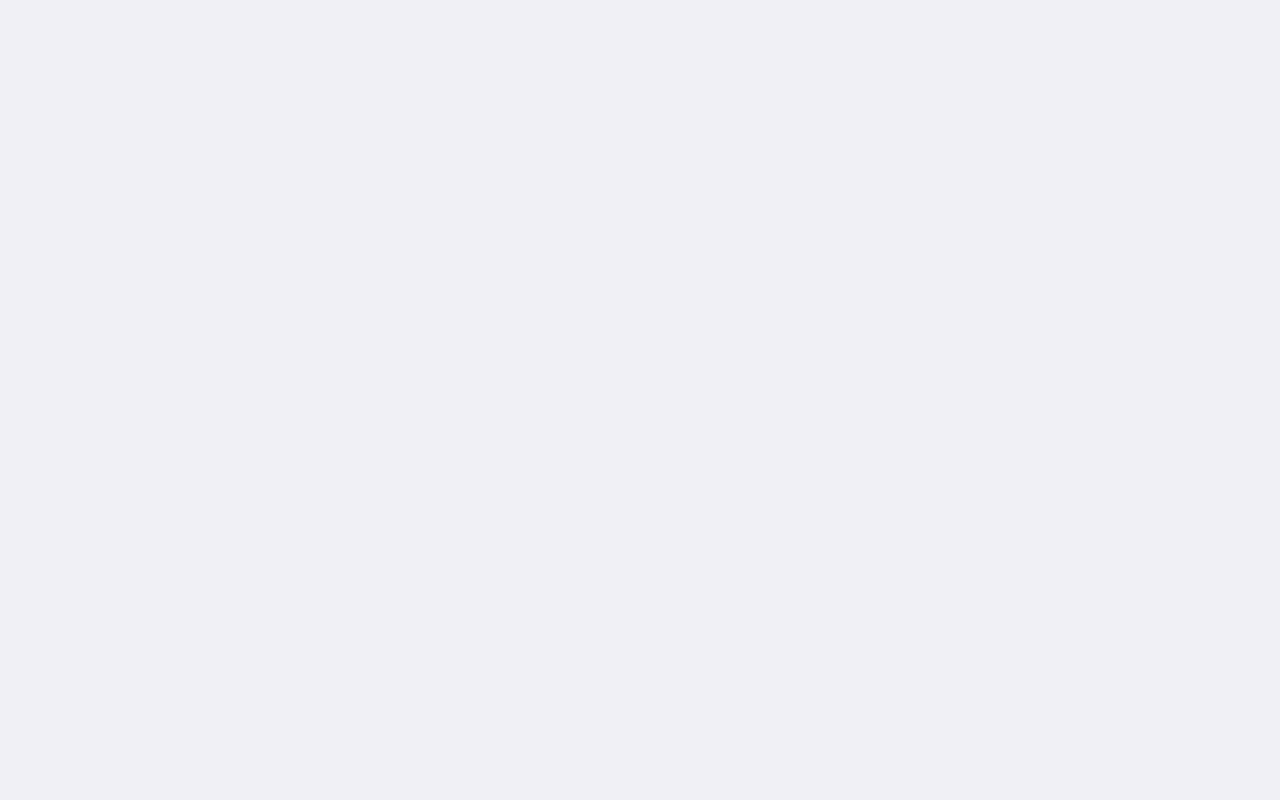
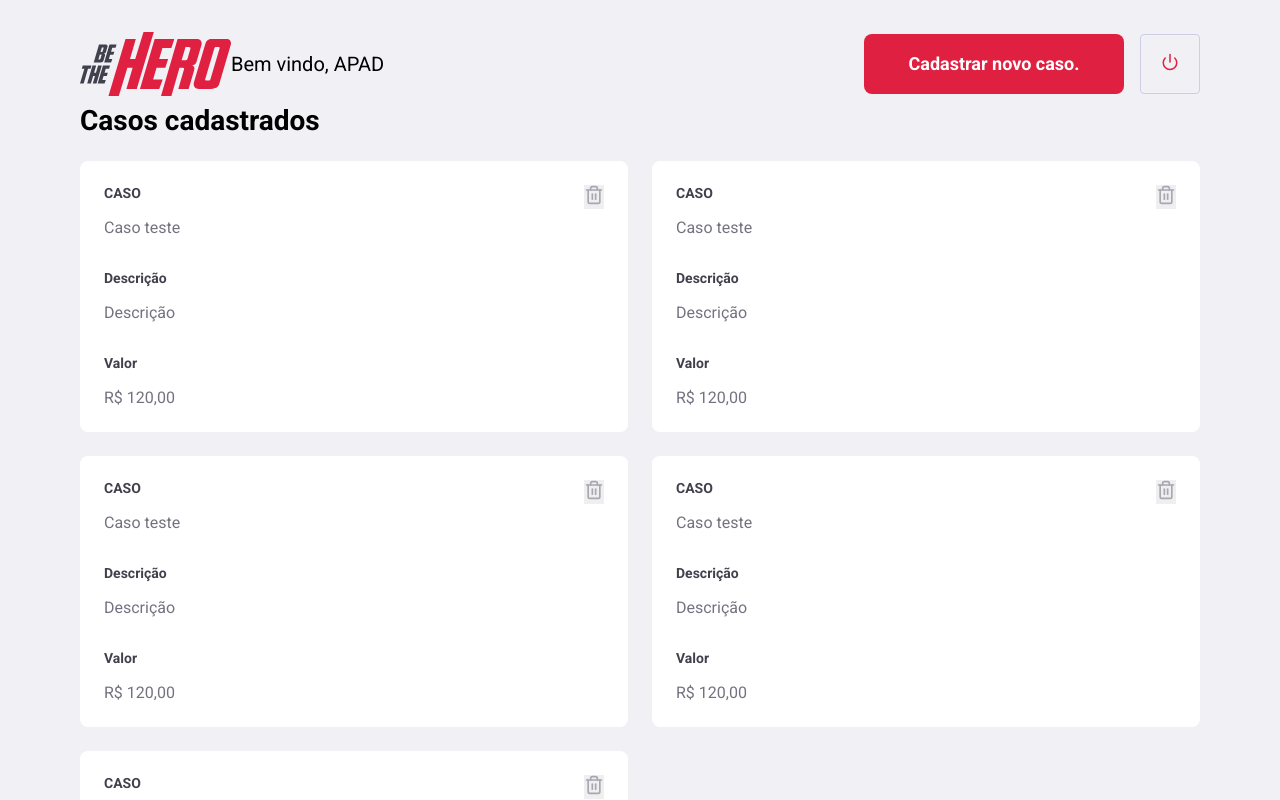
Before and after one commit to elcarvalho/oministack-eleven-bethehero, a React (Create React App) app in the folder frontend/: page /profile in a window 1280 px wide. Shown: the top 800 px of the page. Built offline with nearby package versions, Linux system fonts and the light colour scheme.

Commit message:
chore(layout): criando página profile

```diff
--- /dev/null
+++ b/frontend/src/pages/Profile/index.js
@@ -0,0 +1,99 @@
+import React from "react";
+import { Link } from "react-router-dom";
+import { FiPower, FiTrash2 } from "react-icons/fi";
+
+import logoImg from "../../assets/logo.svg";
+import "./styles.css";
+
+export default function Profile() {
+  return (
+    <div className="profile-container">
+      <header>
+        <img src={logoImg} alt="Be the hero" />
+        <span>Bem vindo, APAD</span>
+
+        <Link className="button" to="/incidents/new">
+          Cadastrar novo caso.
+        </Link>
+        <button type="button">
+          <FiPower size={18} color="#e02041" />
+        </button>
+      </header>
+
+      <h1>Casos cadastrados</h1>
+
+      <ul>
+        <li>
+          <strong>CASO</strong>
+          <p>Caso teste</p>
+
+          <strong>Descrição</strong>
+          <p>Descrição</p>
+
+          <strong>Valor</strong>
+          <p>R$ 120,00</p>
+
+          <button type="submit">
+            <FiTrash2 size={20} color="#a8a8b3" />
+          </button>
+        </li>
+        <li>
+          <strong>CASO</strong>
+          <p>Caso teste</p>
+
+          <strong>Descrição</strong>
+          <p>Descrição</p>
+
+          <strong>Valor</strong>
+          <p>R$ 120,00</p>
+
+          <button type="submit">
+            <FiTrash2 size={20} color="#a8a8b3" />
+          </button>
+        </li>
+        <li>
+          <strong>CASO</strong>
+          <p>Caso teste</p>
+
+          <strong>Descrição</strong>
+          <p>Descrição</p>
+
+          <strong>Valor</strong>
+          <p>R$ 120,00</p>
+
+          <button type="submit">
+            <FiTrash2 size={20} color="#a8a8b3" />
+          </button>
+        </li>
+        <li>
+          <strong>CASO</strong>
+          <p>Caso teste</p>
+
+          <strong>Descrição</strong>
+          <p>Descrição</p>
+
+          <strong>Valor</strong>
+          <p>R$ 120,00</p>
+
+          <button type="submit">
+            <FiTrash2 size={20} color="#a8a8b3" />
+          </button>
+        </li>
+        <li>
+          <strong>CASO</strong>
+          <p>Caso teste</p>
+
+          <strong>Descrição</strong>
+          <p>Descrição</p>
+
+          <strong>Valor</strong>
+          <p>R$ 120,00</p>
+
+          <button type="submit">
+            <FiTrash2 size={20} color="#a8a8b3" />
+          </button>
+        </li>
+      </ul>
+    </div>
+  );
+}
--- /dev/null
+++ b/frontend/src/pages/Profile/styles.css
@@ -0,0 +1,87 @@
+.profile-container {
+  width: 100%;
+  max-width: 1180px;
+  padding: 0 30px;
+  margin: 32px auto;
+}
+
+.profile-container header {
+  display: flex;
+  align-items: center;
+}
+
+.profile-container header span {
+  font-size: 20px;
+  margin-right: 24px;
+}
+
+.profile-container header img {
+  height: 64px;
+}
+
+.profile-container header a {
+  width: 260px;
+  margin-left: auto;
+  margin-top: 0;
+}
+
+.profile-container header button {
+  width: 60px;
+  height: 60px;
+  border-radius: 4px;
+  border: 1px solid #cdcde6;
+  background: transparent;
+  margin-left: 16px;
+  transition: border-color 0.2;
+}
+
+.profile-container header button:hover {
+  border-color: #999;
+}
+
+.profile-container h1 {
+  margin-top: 8px;
+  margin-bottom: 24px;
+}
+
+.profile-container ul {
+  display: grid;
+  grid-template-columns: repeat(2, 1fr);
+  grid-gap: 24px;
+  list-style: none;
+}
+
+.profile-container ul li {
+  background: #fff;
+  padding: 24px;
+  border-radius: 8px;
+  position: relative;
+}
+
+.profile-container ul li button {
+  position: absolute;
+  right: 24px;
+  top: 24px;
+  border: 0;
+  transition: opacity 0.2s;
+}
+
+.profile-container ul li button:hover {
+  opacity: 0.8;
+}
+
+.profile-container ul li strong {
+  display: block;
+  margin-bottom: 16px;
+  color: #41414d;
+}
+
+.profile-container ul li p + strong {
+  margin-top: 32px;
+}
+
+.profile-container ul li p {
+  color: #737380;
+  line-height: 21px;
+  font-size: 16px;
+}
--- a/frontend/src/routes.js
+++ b/frontend/src/routes.js
@@ -3,6 +3,7 @@
 
 import Logon from "./pages/Logon";
 import Register from "./pages/Register";
+import Profile from "./pages/Profile";
 
 export default function Routes() {
   return (
@@ -10,6 +11,8 @@
       <Switch>
         <Route path="/" exact component={Logon} />
         <Route path="/register" exact component={Register} />
+
+        <Route path="/profile" exact component={Profile} />
       </Switch>
     </BrowserRouter>
   );
```
